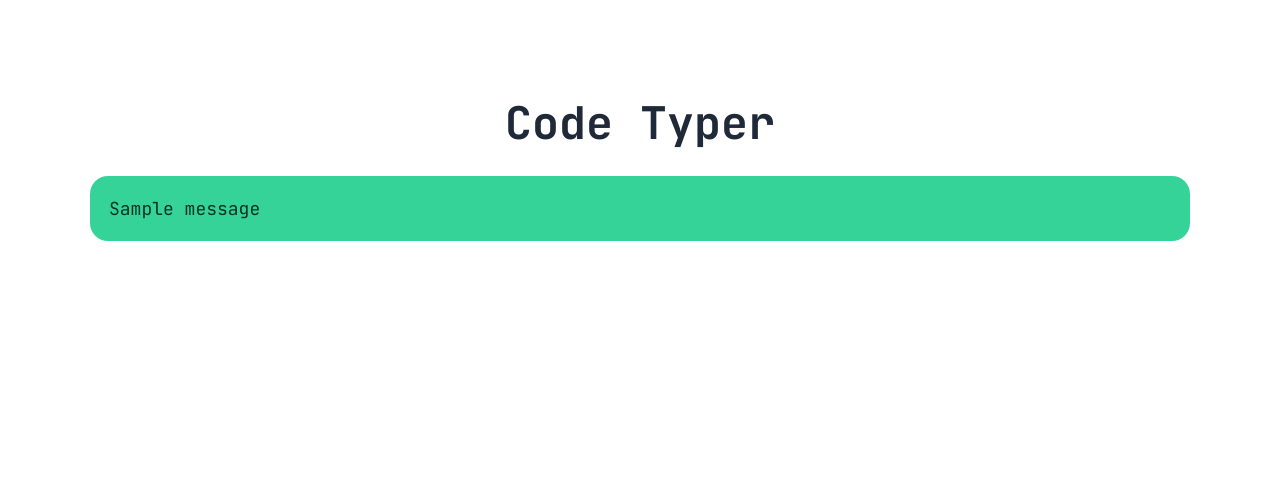
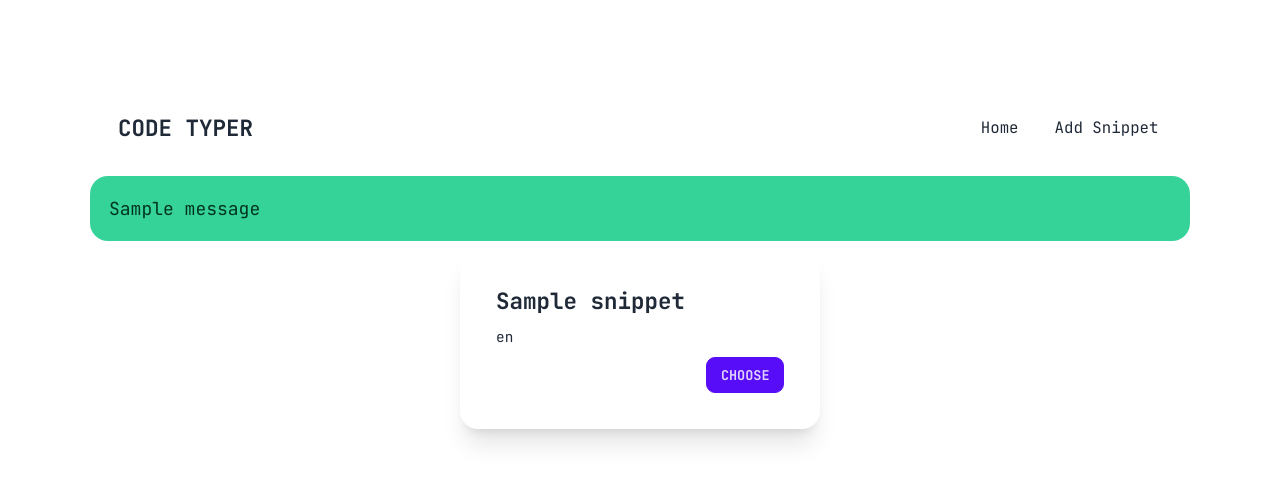
Before and after one commit to NickNaskida/CodeTyper, a Flask app: page / in a window 1280 px wide. Shown: the top 483 px of the page. Run offline with Flask 3, Linux system fonts and the light colour scheme; tables that the repository leaves empty hold one stand-in row (values such as "Sample post"); one stand-in notice (Sample message) is shown; some libraries are stand-ins or nearby versions.

Commit message:
feat: add snippet name field

```diff
--- a/src/modules/__init__.py
+++ b/src/modules/__init__.py
@@ -1,4 +1,5 @@
 from src.modules.index.views import index_blueprint
 from src.modules.add_snippet.views import add_snippet_blueprint
+from src.modules.typer.views import typer_blueprint
 
-blueprints = [index_blueprint, add_snippet_blueprint]
+blueprints = [index_blueprint, add_snippet_blueprint, typer_blueprint]
--- a/src/modules/add_snippet/templates/add_snippet/add_snippet.html
+++ b/src/modules/add_snippet/templates/add_snippet/add_snippet.html
@@ -13,10 +13,10 @@
 
     <form method="POST">
         {{ form.csrf_token }}
-        {{ form.name }}
-        {{ form.language }}
+        {{ form.name(class="input input-bordered input-primary w-full max-w-xs") }}
+        {{ form.language(class="select select-primary w-full max-w-xs") }}
         {{ form.code }}
-        <button type="submit">
+        <button class="btn btn-sm btn-primary text-xs" type="submit">
             Add Code Snippet
         </button>
     </form>
--- a/src/modules/index/templates/index/index.html
+++ b/src/modules/index/templates/index/index.html
@@ -7,5 +7,24 @@
 {% endblock %}
 
 {% block body %}
+    <div class="flex flex-row flex-wrap gap-4 justify-center">
+        {% for snippet in snippets %}
+            <div class="card w-80 bg-base-100 shadow-xl">
+              <div class="card-body">
+                <h3 class="card-title text-md">{{ snippet.name }}</h3>
+                <small>{{ snippet.language }}</small>
+                <div class="card-actions justify-end">
+                    <a
+                      class="btn btn-sm btn-primary text-xs"
+                      href="{{ url_for('typer.typer' , snippet_id=snippet.id) }}"
+                    >
+                        choose
+                    </a>
+                </div>
+              </div>
+            </div>
+        {% endfor %}
+    </div>
+
     <script src="{{ url_for('static', filename='js/index.js') }}"></script>
 {% endblock %}
--- a/src/modules/index/views.py
+++ b/src/modules/index/views.py
@@ -1,6 +1,8 @@
 import random
 
 from flask import Blueprint, render_template, redirect
+
+from src.crud import snippet
 
 index_blueprint = Blueprint(
     'index',
@@ -11,7 +13,8 @@ index_blueprint = Blueprint(
 
 @index_blueprint.route('/', methods=['GET'])
 def index():
-    return render_template('index.html')
+    snippets = snippet.get_multi()
+    return render_template('index.html', snippets=snippets)
 
 
 # @index_blueprint.route('/github', methods=['GET'])
--- a/src/templates/layout.html
+++ b/src/templates/layout.html
@@ -18,12 +18,26 @@
     {% block head %}{% endblock %}
 </head>
 <body>
-    <h1 class="page-title">Code Typer</h1>
+    <div class="navbar bg-base-100">
+      <div class="flex-1">
+          <a class="btn btn-ghost text-xl" href="{{ url_for('index.index') }}">Code Typer</a>
+      </div>
+      <div class="flex-none">
+          <ul class="menu menu-horizontal px-1">
+              <li>
+                  <a href="{{ url_for('index.index') }}">Home</a>
+              </li>
+              <li>
+                  <a href="{{ url_for('add_snippet.index') }}">Add Snippet</a>
+              </li>
+          </ul>
+      </div>
+    </div>
 
     {% with messages = get_flashed_messages(with_categories=true) %}
       {% if messages %}
         {% for category, message in messages %}
-            <div role="alert" class="alert alert-{{ category }}">
+            <div role="alert" class="alert alert-{{ category }} my-2">
                 <span>{{ message }}</span>
             </div>
         {% endfor %}
```
Also changed, not shown: src/modules/typer/templates/typer/typer.html (added, +7 -0 lines), src/modules/typer/views.py (added, +20 -0 lines), src/modules/typer/__init__.py (added).
